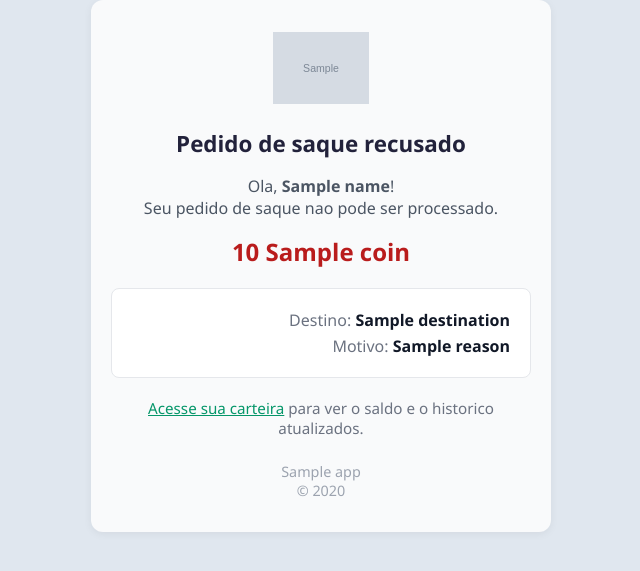
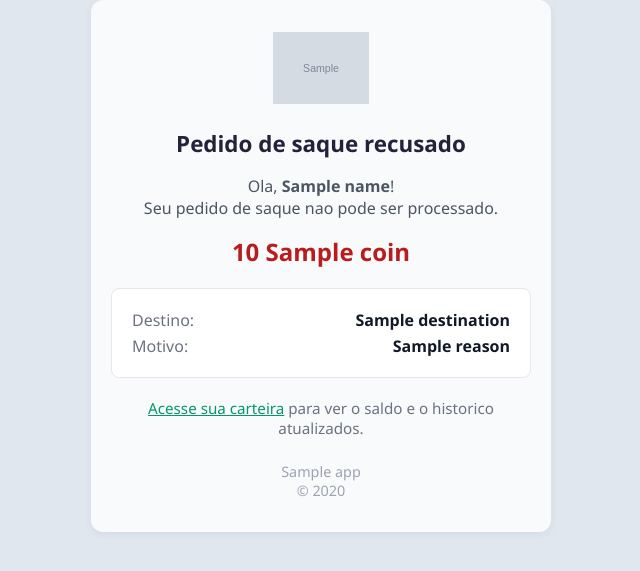
Before and after one commit to rcaldas-com/mailer, a Python web app: template templates/withdraw-processed.html in a window 1280 px wide. Shown: the top 571 px of the page, without its empty margins (319-959 px from the left). Run offline with Jinja, Linux system fonts and the light colour scheme; the template is opened without the code that fills it: most values are stand-ins (such as "Sample title", 1, 10 or a date in 2020); grey boxes marked "Sample" are stand-in pictures.

Commit message:
fix: alinhamento das linhas de descrição/saldo nos emails
.row usava text-align:right no bloco inteiro, o que jogava rótulo e
valor colados um no outro do lado direito. Trocado por
display:flex + justify-content:space-between: o rótulo ("Descrição:",
"Saldo total na carteira:", "Comprovante:") fica à esquerda e só o
valor fica alinhado à direita, com espaço entre os dois.

```diff
--- a/templates/deposit.html
+++ b/templates/deposit.html
@@ -13,9 +13,9 @@
       h1 { font-size: 1.5rem; color: #22223b; margin-bottom: 12px; text-align: center; }
       p { color: #4b5563; font-size: 1rem; margin-bottom: 16px; text-align: center; }
       .card { background: #ffffff; border: 1px solid #e5e7eb; border-radius: 8px; padding: 16px 20px; margin: 20px 0; }
-      .row { text-align: right; font-size: 1rem; color: #374151; margin: 4px 0; }
+      .row { display: flex; justify-content: space-between; align-items: baseline; gap: 12px; text-align: left; font-size: 1rem; color: #374151; margin: 4px 0; }
       .row .label { color: #6b7280; }
-      .row .value { font-weight: 600; color: #111827; }
+      .row .value { font-weight: 600; color: #111827; text-align: right; }
       .amount { font-size: 1.6rem; font-weight: 700; color: #059669; text-align: center; margin: 8px 0 4px 0; }
       .footer { font-size: 0.9rem; color: #9ca3af; text-align: center; margin-top: 24px; }
       a { color: #059669; }
--- a/templates/withdraw-processed.html
+++ b/templates/withdraw-processed.html
@@ -13,9 +13,9 @@
       h1 { font-size: 1.4rem; color: #22223b; margin-bottom: 12px; text-align: center; }
       p { color: #4b5563; font-size: 1rem; margin-bottom: 16px; text-align: center; }
       .card { background: #ffffff; border: 1px solid #e5e7eb; border-radius: 8px; padding: 16px 20px; margin: 20px 0; }
-      .row { text-align: right; font-size: 1rem; color: #374151; margin: 4px 0; }
-      .row .label { color: #6b7280; }
-      .row .value { font-weight: 600; color: #111827; word-break: break-all; }
+      .row { display: flex; justify-content: space-between; align-items: baseline; gap: 12px; text-align: left; font-size: 1rem; color: #374151; margin: 4px 0; }
+      .row .label { color: #6b7280; flex-shrink: 0; }
+      .row .value { font-weight: 600; color: #111827; word-break: break-all; text-align: right; }
       .amount { font-size: 1.5rem; font-weight: 700; text-align: center; margin: 8px 0 4px 0; }
       .ok { color: #059669; }
       .no { color: #b91c1c; }
```
